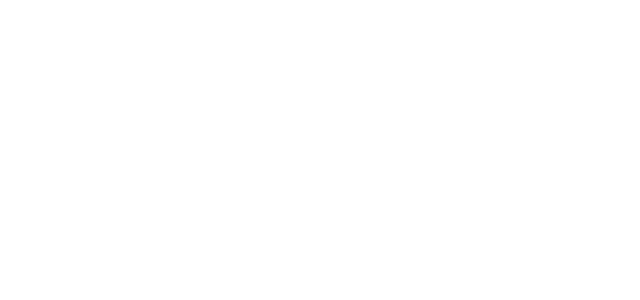
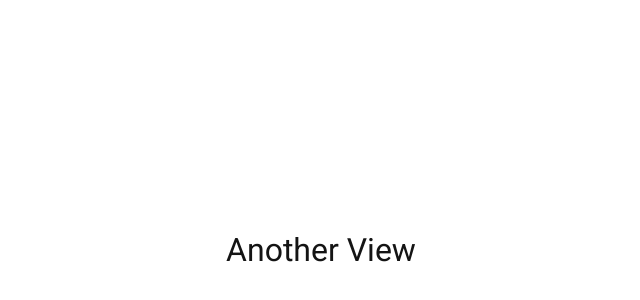
Before and after one commit to littlesekii/relearning-vue, a Vue app: page /another in a window 1280 px wide. Shown: the part 150-450 px from the top of the page, without its empty margins (319-959 px from the left). Built offline with nearby package versions, Linux system fonts and the light colour scheme.

Commit message:
added text in the another view

```diff
--- a/src/views/AnotherView.vue
+++ b/src/views/AnotherView.vue
@@ -1,7 +1,15 @@
 <template>
-
+    <main>
+        <h1>Another View</h1>
+    </main>
 </template>
 
-<style>
+<style scoped>
+    main {
+        height: 100vh;
 
+        display: flex;
+        justify-content: center;
+        align-items: center;
+    }
 </style>
```
